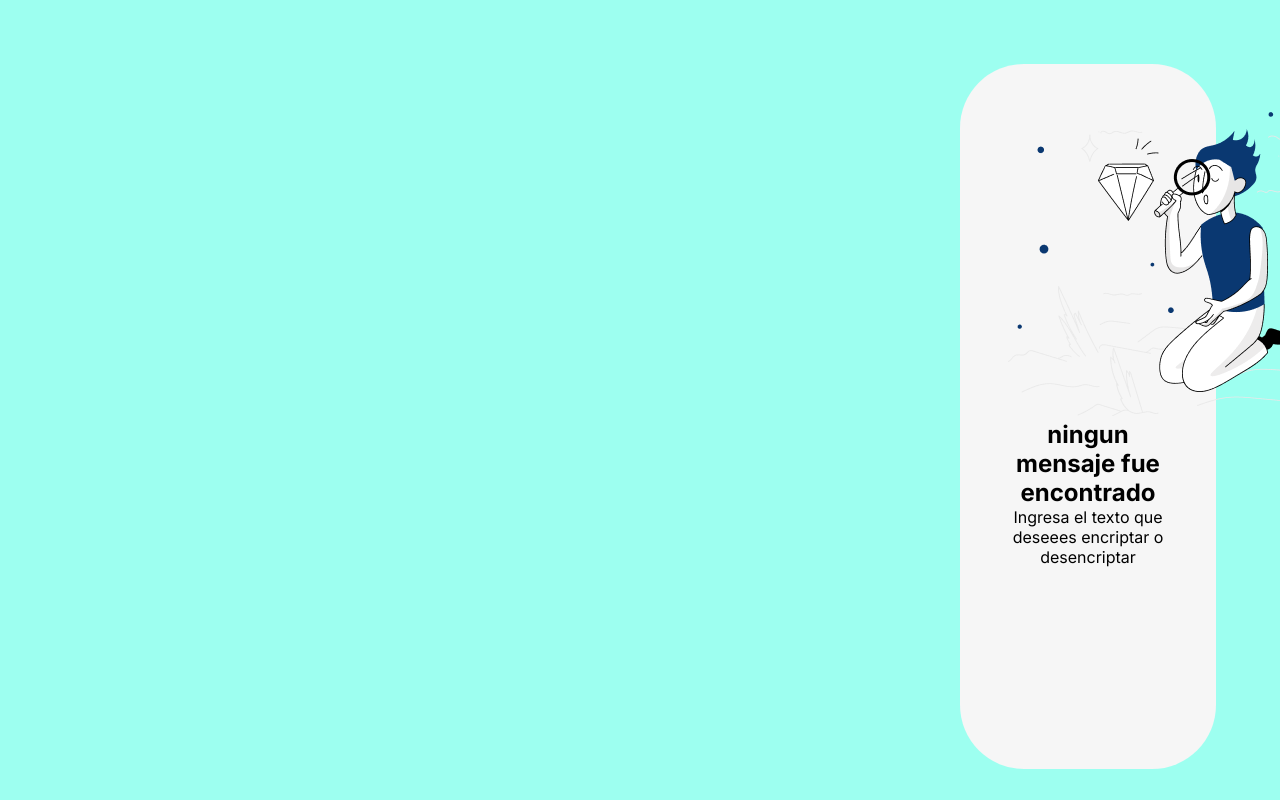
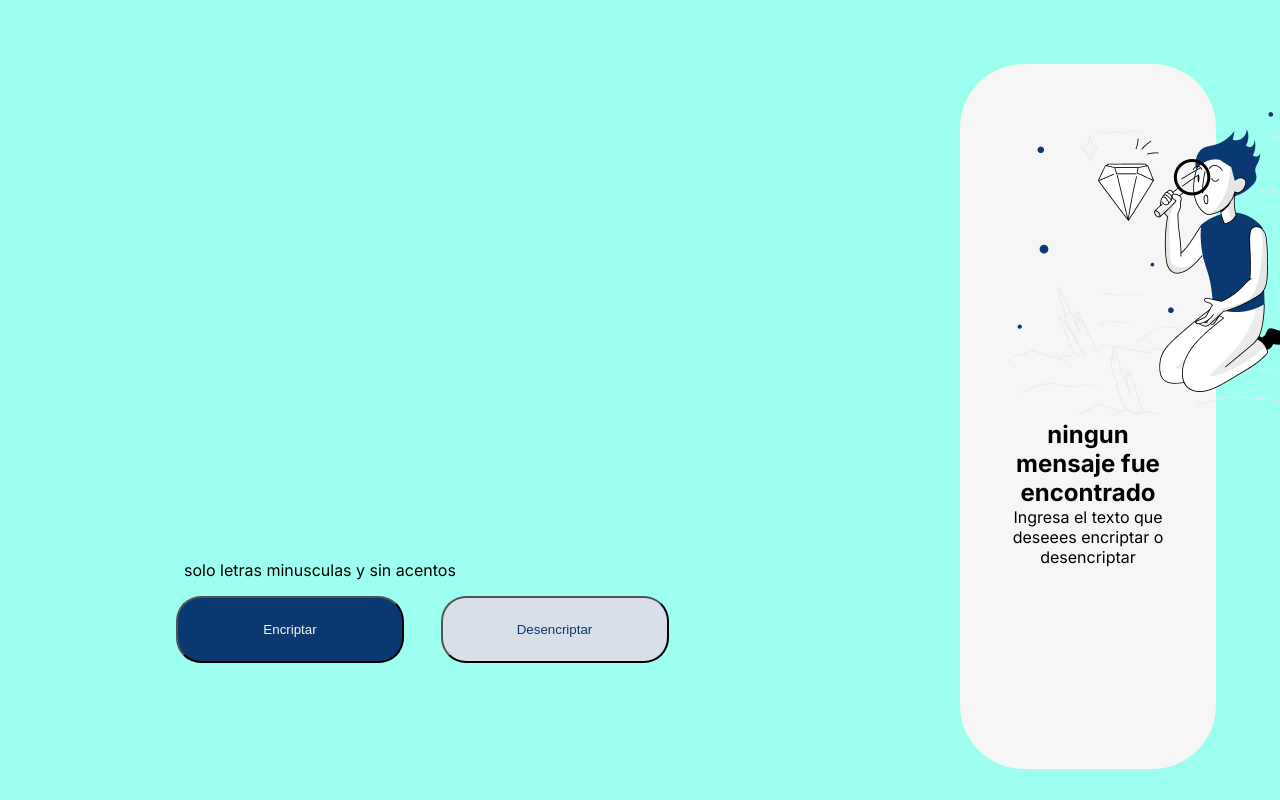
Before and after one commit to TorresJuan10/Encriptador, a plain HTML site: page index.html in a window 1280 px wide. Shown: the top 800 px of the page. Drawn offline with Linux system fonts and the light colour scheme.

Commit message:
actualiza el index

```diff
--- a/styles.css
+++ b/styles.css
@@ -60,23 +60,17 @@ body {
 }
 
 
-.contenido-principal {
-   max-height: 30%;
-}
-
 
 /* BOTONES*/
 
 .condiciones-botones {
-    grid-row: 2/3;
-    grid-column: 1/2;
-    border: 3px solid red;
-    margin-left: 8rem;
-    margin-bottom: 10rem;
+    margin-left: 10rem;
+    margin-top: 35rem;
 }
 
-
-
+.condiciones p {
+    margin-left: 1.5rem;
+}
 
 .botones .btn-1 {
     margin: 1rem;
```
Also changed, not shown: index.html (+4 -1 lines).
